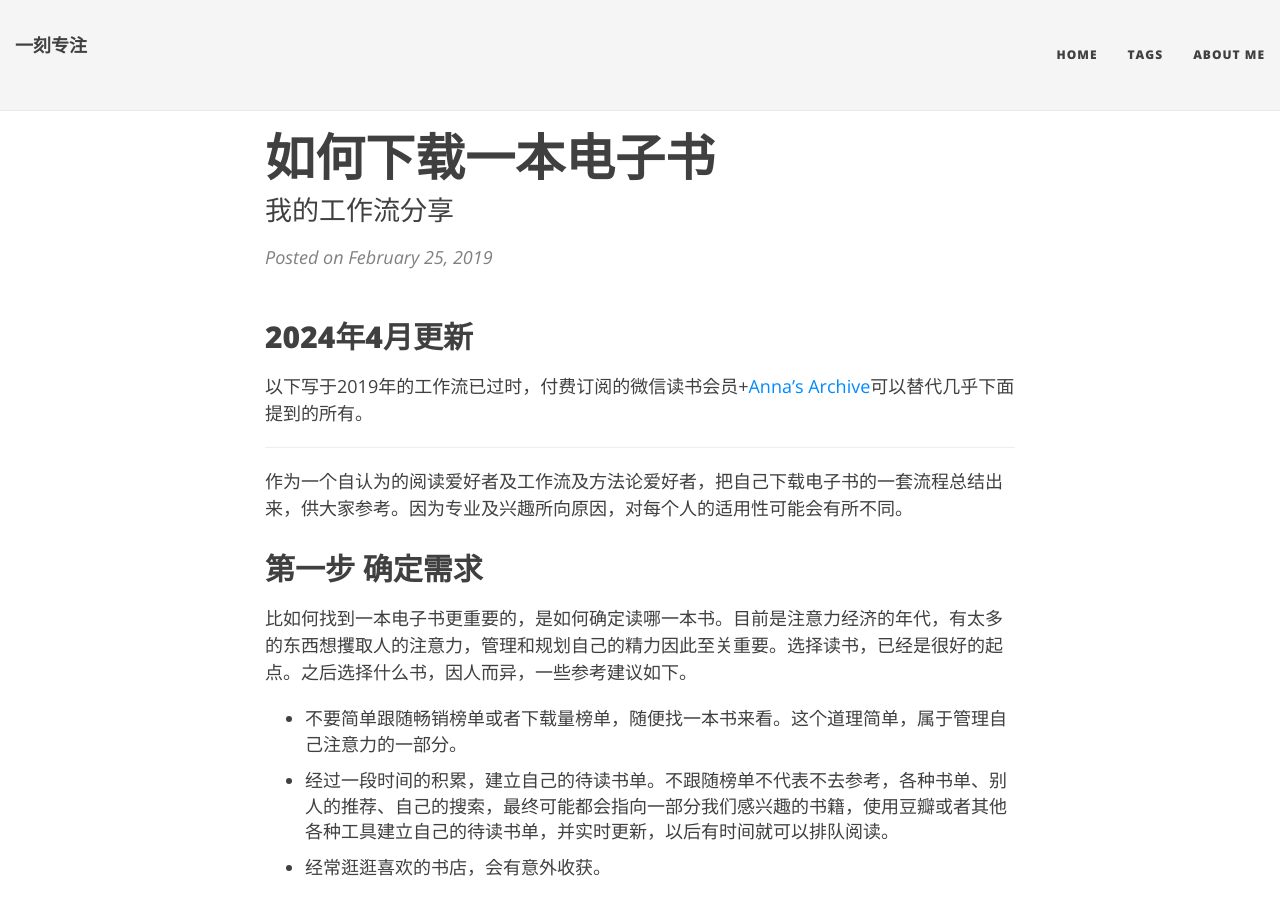
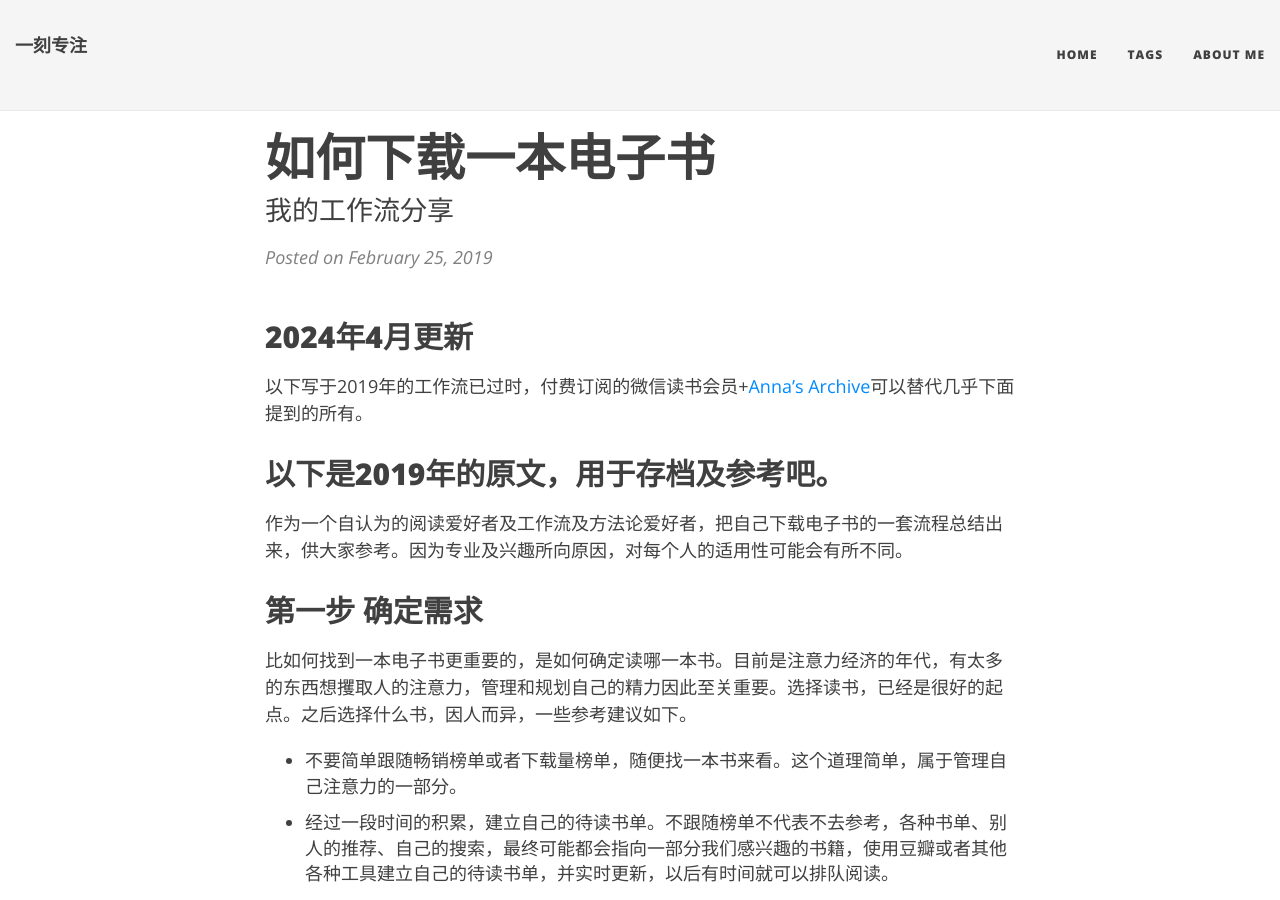
Before and after one commit to mihouta/mihouta.github.io, a Jekyll site: the page built from _posts/2019-02-25-how-to-download-ebook.md, in a window 1280 px wide and 900 px high. Built offline with Jekyll 4.4.1, drawn with Linux system fonts in a browser that asks for light colours; nearby versions of some CDN libraries.

Commit message:
Update 2019-02-25-how-to-download-ebook.md

```diff
--- a/_posts/2019-02-25-how-to-download-ebook.md
+++ b/_posts/2019-02-25-how-to-download-ebook.md
@@ -8,6 +8,7 @@ subtitle: 我的工作流分享
 
 以下写于2019年的工作流已过时，付费订阅的微信读书会员+[Anna’s Archive](https://annas-archive.org/)可以替代几乎下面提到的所有。
 
+以下是2019年的原文，用于存档及参考吧。
 ------------------------
 作为一个自认为的阅读爱好者及工作流及方法论爱好者，把自己下载电子书的一套流程总结出来，供大家参考。因为专业及兴趣所向原因，对每个人的适用性可能会有所不同。
 
```
